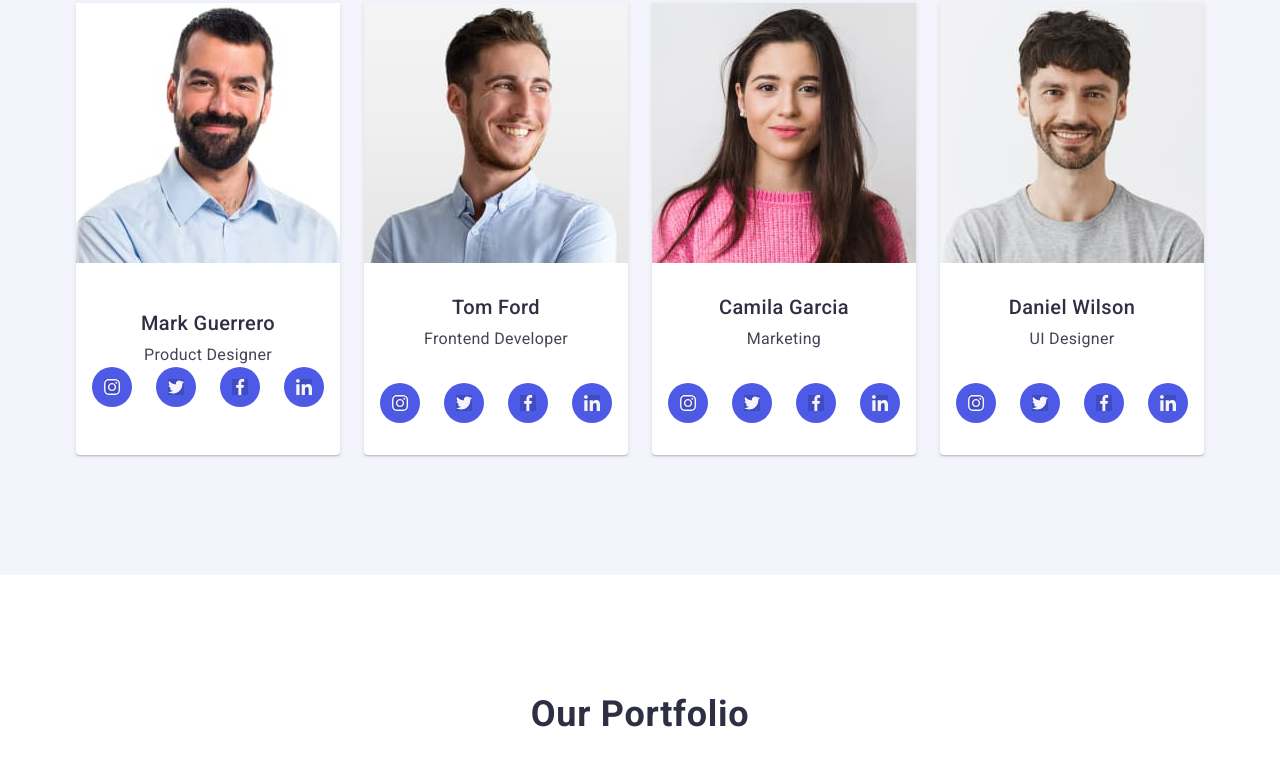
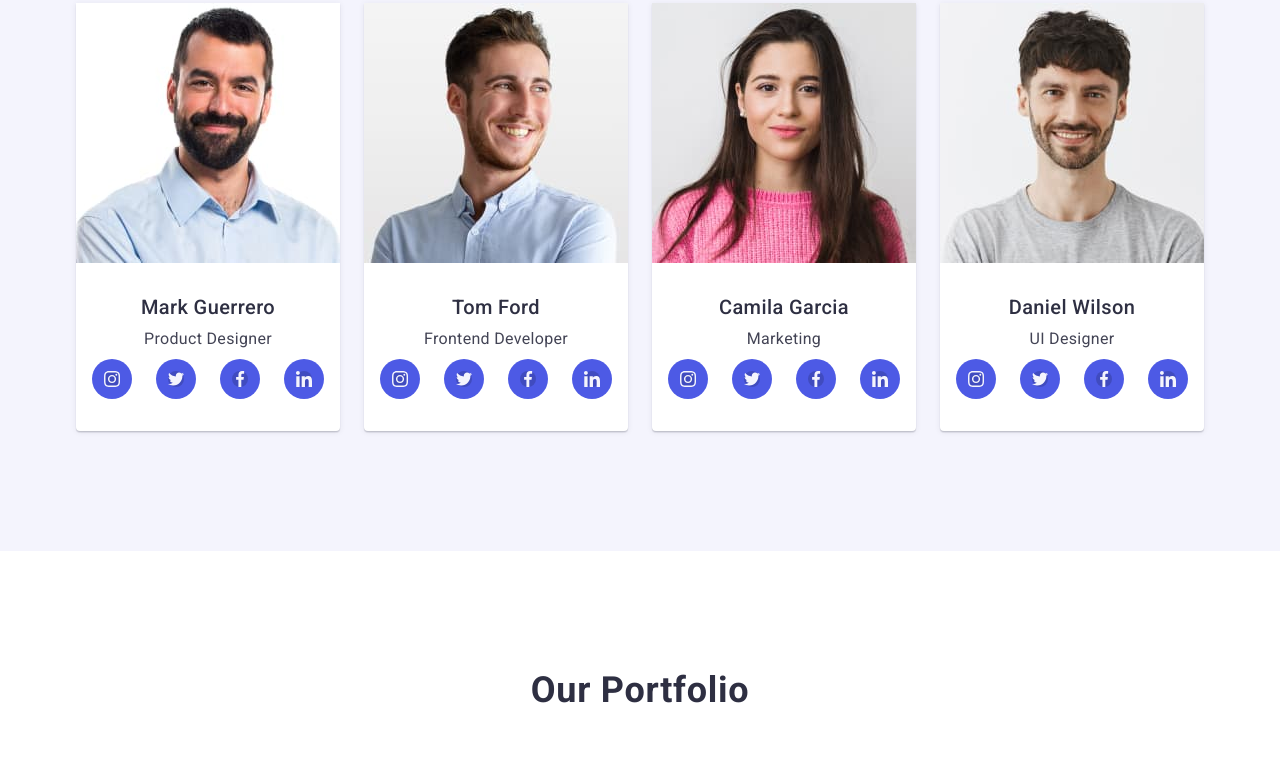
Before and after one commit to Summershinne/goit-markup-hw-04, a plain HTML site: page index.html in a window 1280 px wide. Shown: the part 1390-2151 px from the top of the page. Drawn offline with nearby package versions, Linux system fonts and the light colour scheme.

Commit message:
section3

```diff
--- a/css/style.css
+++ b/css/style.css
@@ -293,6 +293,7 @@ gap: 24px;
         line-height: 1.5;
         letter-spacing: 0.02em;
         color: #434455;
+        margin-bottom: 8px;
     }
 
 .text-container {
@@ -301,10 +302,13 @@ gap: 24px;
     margin-left: auto;
     }
 .social-list-link{
-    display: block;
+    display: flex;
     line-height: 0;
     width: 100%;
-    height: 100%
+    height: 100%;
+    background-color: #4D5AE5;border-radius: 50%;
+    align-items: center;
+    justify-content: center;
 }
 .social-list-list{
     display: flex;
@@ -322,13 +326,10 @@ gap: 24px;
     }
 
 .social-list-item{
-width: 40px;
-height: 40px;
-   background-color: #4D5AE5;
-   border-radius: 50%;
+background-color: #4D5AE5;
+    border-radius: 50%;
    padding: 12px;
-justify-content: center;
-transition: background-color 250ms linear;
+transition: background-color 250ms cubic-bezier(0.4, 0, 0.2, 1);;
 }
 
 .social-list-item:hover, .social-list-link
--- a/index.html
+++ b/index.html
@@ -160,10 +160,8 @@
                     <div class="text-container">
                     <h3 class="team-img-title">Tom Ford</h3>
                     <p class="team-img-text">Frontend Developer</p>
-                    </div>
-                    <div class="link-list">
-                        <ul class="social-list-list list">
-                            <li class="social-list-item">
+                    <ul class="social-list-list list">
+                        <li class="social-list-item">
                                 <a href="#" class="social-list-link">
                                     <svg class="icon-link" width="16" height="16">
                                         <use href="./images/icons.svg#icon-instagram-2"></use>
@@ -201,8 +199,6 @@
                     <div class="text-container">
                     <h3 class="team-img-title">Camila Garcia</h3>
                     <p class="team-img-text">Marketing</p>
-                    </div>
-                    <div class="link-list">
                         <ul class="social-list-list list">
                             <li class="social-list-item">
                                 <a href="#" class="social-list-link">
@@ -242,8 +238,6 @@
                     <div class="text-container">
                     <h3 class="team-img-title">Daniel Wilson</h3>
                     <p class="team-img-text">UI Designer</p>
-                    </div>
-                    <div class="link-list">
                         <ul class="social-list-list list">
                             <li class="social-list-item">
                                 <a href="#" class="social-list-link">
```
